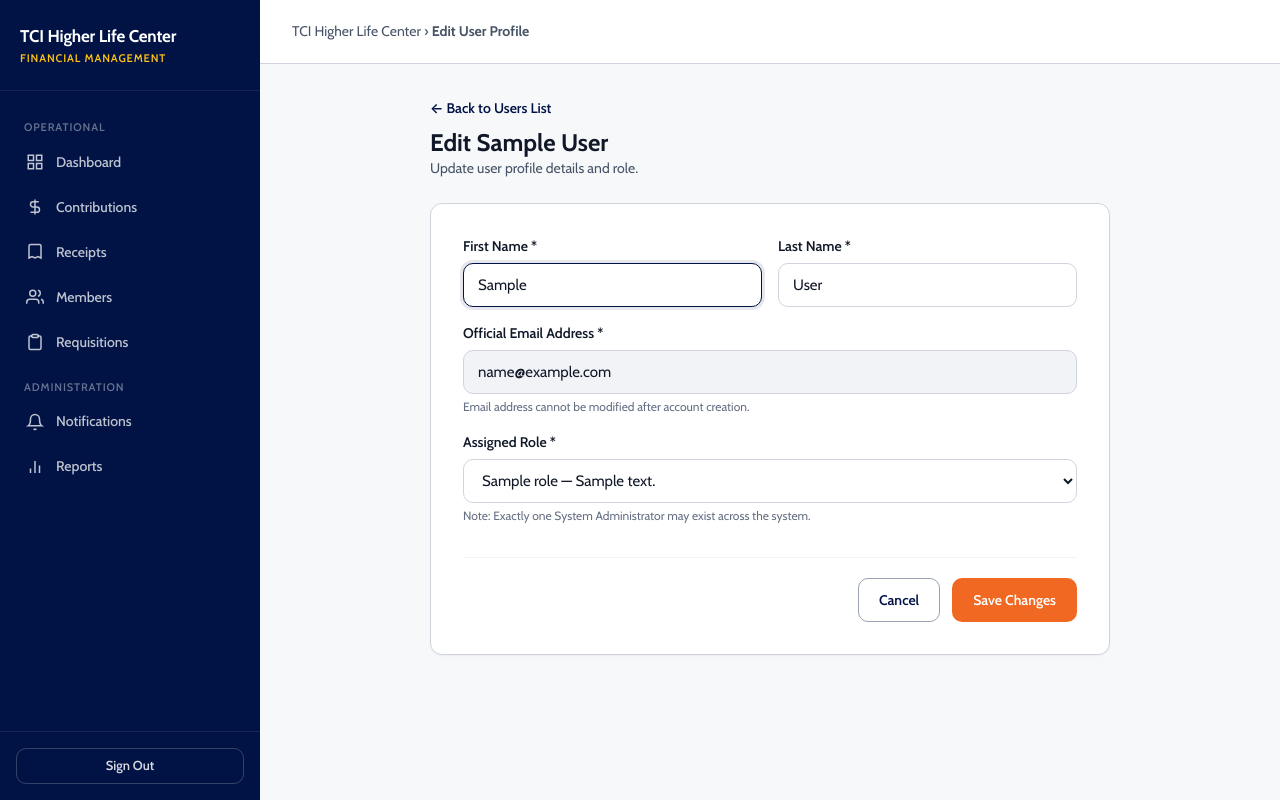
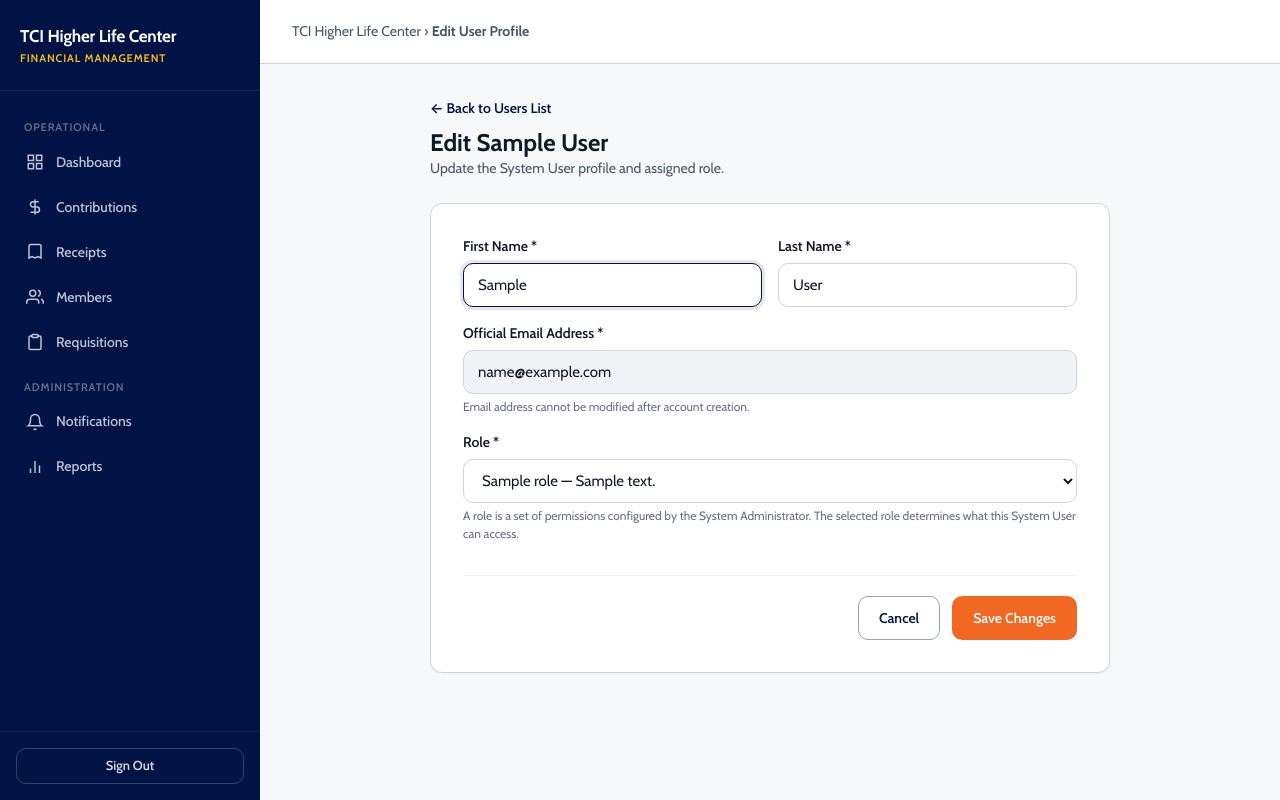
Before and after one commit to nEcSiT/tci_receipt, a Django app: template templates/accounts/user_form.html in a window 1280 px wide. Run offline with Django 5.2, Linux system fonts and the light colour scheme; tables that the repository leaves empty hold one stand-in row (values such as "Sample post"); the template is opened without the code that fills it: values that come from a table or form of the project are taken from there, most other values are stand-ins (such as "Sample title", 1, 10 or a date in 2020); some libraries are stand-ins or nearby versions.

```diff
--- a/templates/accounts/user_form.html
+++ b/templates/accounts/user_form.html
@@ -13,7 +13,7 @@
       {% if is_create %}Add New System User{% else %}Edit {{ target_user.full_name }}{% endif %}
     </h1>
     <p style="font-size: 14px; color: var(--text-secondary);">
-      {% if is_create %}Create internal church administrative staff account with role assignments.{% else %}Update user profile details and role.{% endif %}
+      {% if is_create %}Create an internal System User and assign one of the roles configured by the System Administrator.{% else %}Update the System User profile and assigned role.{% endif %}
     </p>
   </div>
 
@@ -48,7 +48,7 @@
       </div>
 
       <div class="form-group">
-        <label class="form-label" for="id_role">Assigned Role *</label>
+        <label class="form-label" for="id_role">Role *</label>
         <select id="id_role" name="role_name" class="form-control">
           {% for r in roles %}
           <option value="{{ r.name }}" {% if target_user and target_user.user_roles.first.role == r %}selected{% elif form_data and form_data.role_name == r.name %}selected{% endif %}>
@@ -56,10 +56,15 @@
           </option>
           {% endfor %}
         </select>
-        <div class="form-helper">Note: Exactly one System Administrator may exist across the system.</div>
+        <div class="form-helper">A role is a set of permissions configured by the System Administrator. The selected role determines what this System User can access.</div>
       </div>
 
       {% if is_create %}
+      {% if not roles %}
+      <div class="alert alert-info" style="margin-bottom: 20px;">
+        No custom roles have been created yet. Create a role and assign its permissions before adding a System User.
+      </div>
+      {% endif %}
       <div class="form-group">
         <label class="form-label" for="id_password">Initial Password (Optional)</label>
         <input type="password" id="id_password" name="password" class="form-control" placeholder="Leave blank to generate secure temporary password">
@@ -71,7 +76,7 @@
         <a href="{% url 'accounts:user_list' %}" class="btn btn-outline">
           Cancel
         </a>
-        <button type="submit" class="btn btn-primary">
+        <button type="submit" class="btn btn-primary" {% if not roles %}disabled{% endif %}>
           {% if is_create %}Create System User{% else %}Save Changes{% endif %}
         </button>
       </div>
```
